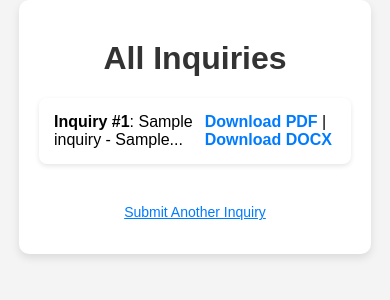
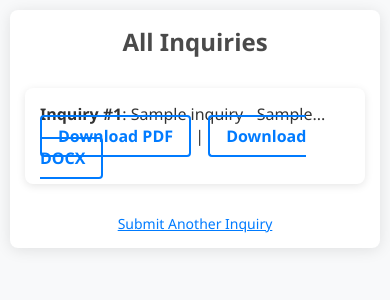
Before and after one commit to ttm9319/client-inquiry-form, a Flask app: template templates/inquiries.html in a window 390 px wide. Shown: the top 300 px of the page. Run offline with Flask 3, Linux system fonts and the light colour scheme; the template is opened without the code that fills it: most values are stand-ins (such as "Sample title", 1, 10 or a date in 2020).

Commit message:
Update styles.css

```diff
--- a/static/css/styles.css
+++ b/static/css/styles.css
@@ -1,17 +1,37 @@
-/* styles.css */
-body {
-    font-family: Arial, sans-serif;
-    background-color: #f4f4f4;
+/* General reset */
+* {
     margin: 0;
     padding: 0;
+    box-sizing: border-box;
 }
 
+body {
+    font-family: 'Segoe UI', Tahoma, Geneva, Verdana, sans-serif;
+    background-color: #f8f9fa;
+    color: #333;
+    padding: 20px;
+}
+
+/* Container for the content */
+.container {
+    width: 100%;
+    max-width: 1200px;
+    margin: 0 auto;
+    background-color: #ffffff;
+    padding: 20px;
+    border-radius: 8px;
+    box-shadow: 0 2px 15px rgba(0, 0, 0, 0.1);
+}
+
+/* Heading */
 h1 {
     text-align: center;
-    color: #333;
-    margin-top: 20px;
+    font-size: 2rem;
+    color: #4a4a4a;
+    margin-bottom: 30px;
 }
 
+/* Inquiry list */
 ul {
     list-style-type: none;
     padding: 0;
@@ -19,41 +39,47 @@ ul {
 }
 
 li {
-    background-color: #fff;
+    display: flex;
+    justify-content: space-between;
+    align-items: center;
+    background-color: #ffffff;
     margin: 10px 0;
     padding: 15px;
     border-radius: 8px;
-    box-shadow: 0 2px 5px rgba(0, 0, 0, 0.1);
-    display: flex;
-    justify-content: space-between;
-    align-items: center;
+    box-shadow: 0 2px 8px rgba(0, 0, 0, 0.1);
+    transition: background-color 0.3s;
+}
+
+li:hover {
+    background-color: #f1f1f1;
+}
+
+li div {
+    flex: 1;
 }
 
 li a {
     text-decoration: none;
     color: #007bff;
     font-weight: bold;
-    margin-left: 10px;
+    padding: 8px 16px;
+    border: 2px solid #007bff;
+    border-radius: 4px;
+    transition: all 0.3s ease;
 }
 
 li a:hover {
-    text-decoration: underline;
+    background-color: #007bff;
+    color: #fff;
+    border-color: #007bff;
 }
 
-.container {
-    width: 80%;
-    margin: 0 auto;
-    padding: 20px;
-    background-color: #fff;
-    box-shadow: 0 4px 8px rgba(0, 0, 0, 0.1);
-    border-radius: 10px;
-}
-
+/* Footer section */
 footer {
     text-align: center;
-    margin-top: 40px;
+    margin-top: 30px;
     font-size: 14px;
-    color: #666;
+    color: #777;
 }
 
 footer a {
@@ -63,3 +89,29 @@ footer a {
 footer a:hover {
     text-decoration: underline;
 }
+
+/* Responsive design for mobile */
+@media (max-width: 768px) {
+    body {
+        padding: 10px;
+    }
+
+    h1 {
+        font-size: 1.5rem;
+    }
+
+    .container {
+        padding: 15px;
+    }
+
+    li {
+        flex-direction: column;
+        align-items: flex-start;
+    }
+
+    li a {
+        margin-top: 10px;
+        width: 100%;
+        text-align: center;
+    }
+}
```
